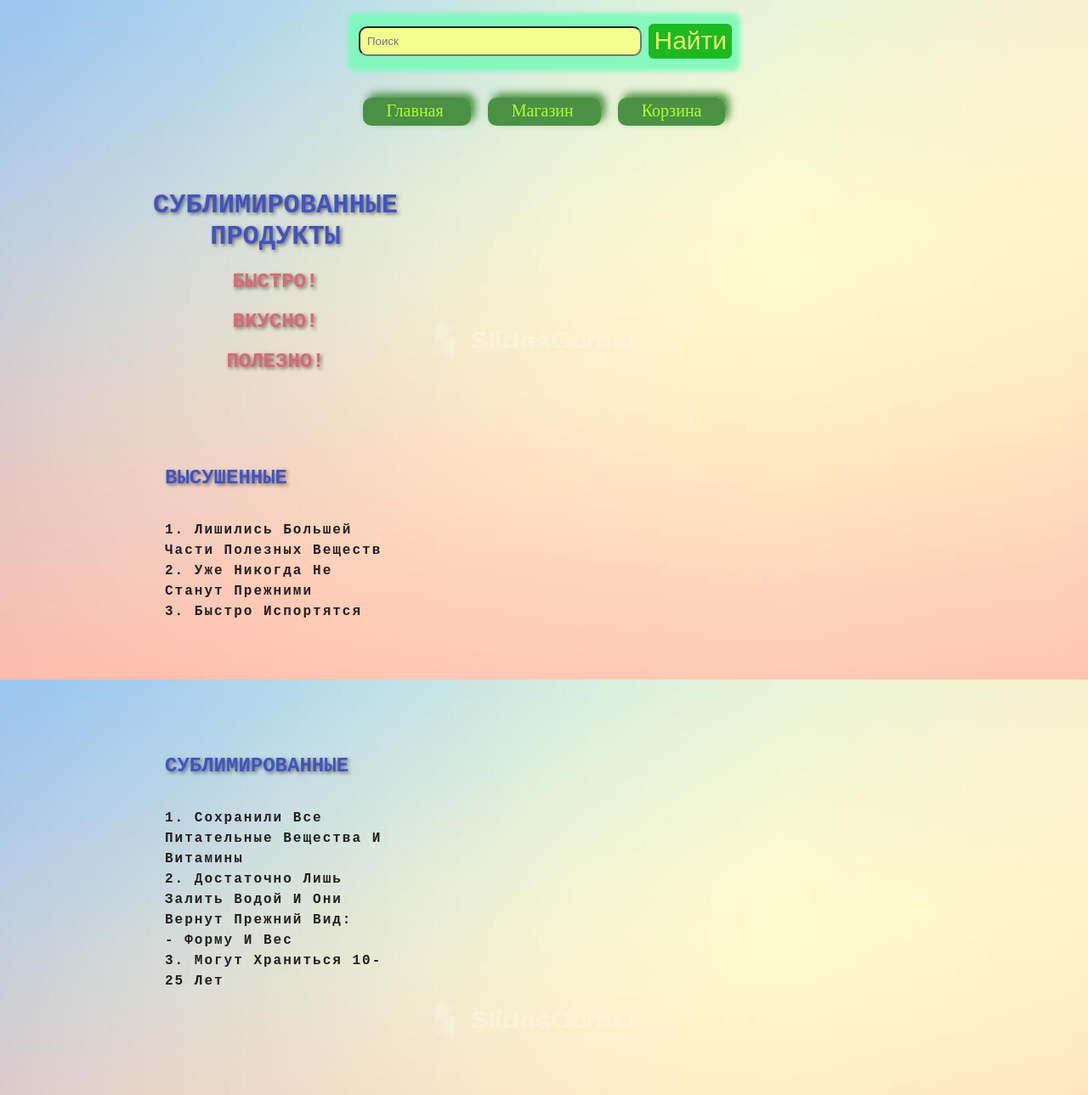
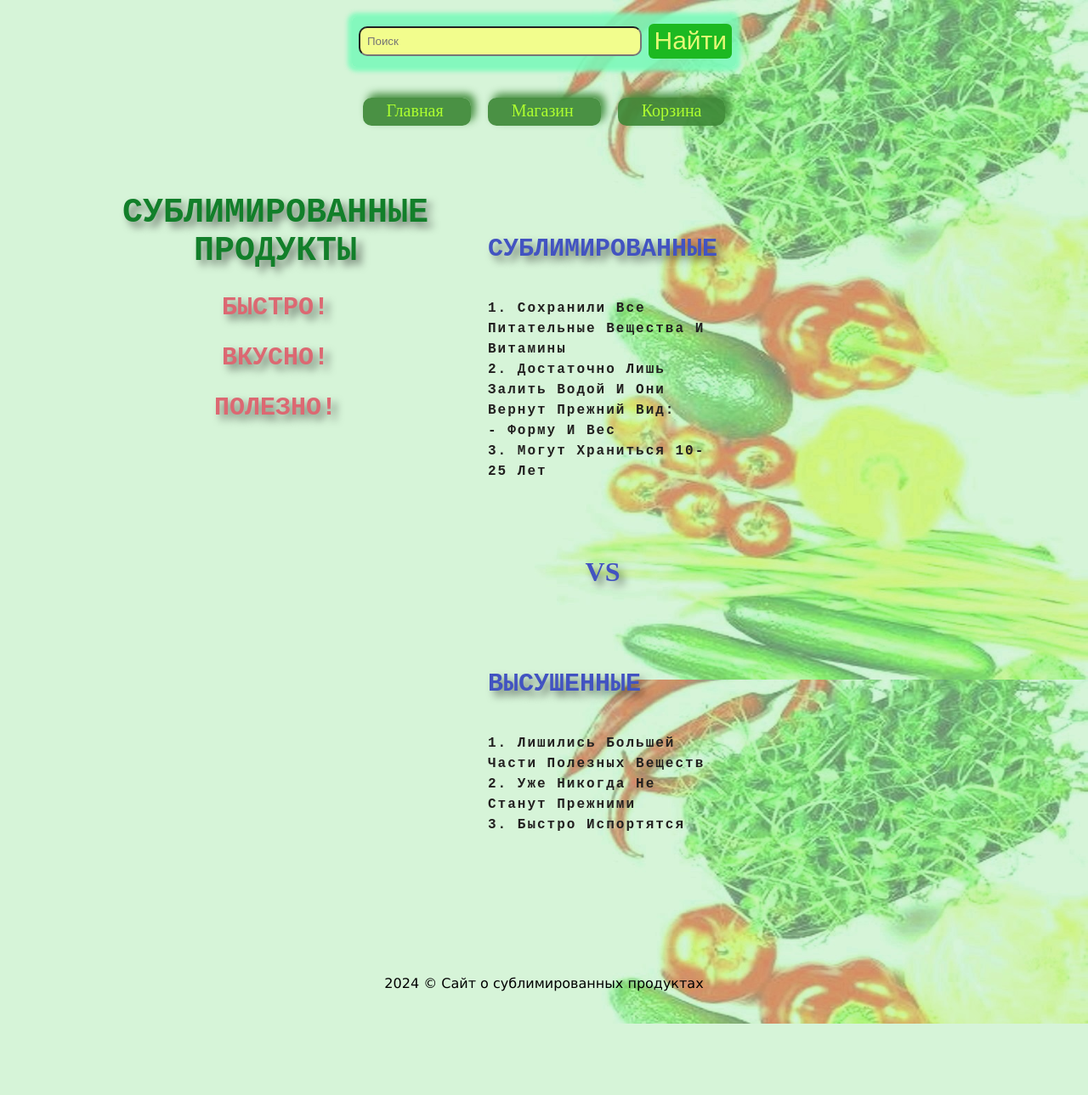
Before and after one commit to Sapronov-Nikolay/sublim, a Django app: page / in a window 1280 px wide. Shown: the top 1289 px of the page at 85% size. After the commit the page ends 1205 px from the top, so only its background shows below. Run offline with Django 5.2, Linux system fonts and the light colour scheme.

Commit message:
Подправили Главную

```diff
--- a/sublim/main/templates/main/privet.html
+++ b/sublim/main/templates/main/privet.html
@@ -15,11 +15,12 @@
 
 <link rel="stylesheet" href="{% static 'main/css/body.css' %}">
 <link rel="shortcut icon" type="image/ico" href="{% static 'img/xmas_icon_260233.ico' %}" />
-<script src="{% static 'main/js/body.js' %}"></script>
 
 
-<body id='bg' style="background-image: url({% static 'main/img/sublimats-VS.jpg' %})">
-</body>
+
+<body id='bg' style="background-image: url({% static 'main/img/fon-tovars.jpeg' %})">
+
+
 
     <div class="container" style="max-width: 1140px;
 margin: 0 auto;
@@ -30,47 +31,29 @@ grid-gap: 20px;">
         <div>
 
             <h1
-            style="text-align:center;font-family: 'Courier New', Courier, monospace;color: #4253c1;text-shadow: 2px 2px 4px rgba(0, 0, 0, 0.5);">
+                style="font-size: 40px;text-align:center;font-family: 'Courier New', Courier, monospace;color: #127f2a;text-shadow: 6px 6px 10px rgba(0, 0, 0, 0.5);">
                 СУБЛИМИРОВАННЫЕ ПРОДУКТЫ</h1>
 
             <h2
-            style="text-align:center;font-family: 'Courier New', Courier, monospace;color: #dc6872;text-shadow: 2px 2px 4px rgba(0, 0, 0, 0.5)">
+                style="font-size: 30px; text-align:center;font-family: 'Courier New', Courier, monospace;color: #dc6872;text-shadow: 6px 6px 10px rgba(0, 0, 0, 0.5)">
                 БЫСТРО!</h2>
             <h2
-            style="text-align:center;font-family: 'Courier New', Courier, monospace;color: #dc6872;text-shadow: 2px 2px 4px rgba(0, 0, 0, 0.5);">
+                style="font-size: 30px;text-align:center;font-family: 'Courier New', Courier, monospace;color: #dc6872;text-shadow: 6px 6px 10px rgba(0, 0, 0, 0.5);">
                 ВКУСНО!</h2>
             <h2
-            style="text-align:center;font-family: 'Courier New', Courier, monospace;color: #dc6872;text-shadow: 2px 2px 4px rgba(0, 0, 0, 0.5)">
+                style="font-size: 30px;text-align:center;font-family: 'Courier New', Courier, monospace;color: #dc6872;text-shadow: 6px 6px 10px rgba(0, 0, 0, 0.5)">
                 ПОЛЕЗНО!</h2>
         </div>
+
+
+        <div style="margin: auto;">
 
             <div class="item" style="grid-column: 1 / -2;
     padding: 50px;
     display: grid;
     align-content: end;">
                 <h2
-            style="font-family: 'Courier New', Courier, monospace;color: #4253c1;text-shadow: 2px 2px 4px rgba(0, 0, 0, 0.5);">
-            ВЫСУШЕННЫЕ</h2>
-        <p class="item_opis" style="font-family: 'Courier New', Courier, monospace;
-        font-style: normal;
-        font-weight: bold;
-        font-size: medium;
-        line-height: normal;
-        text-transform: capitalize;
-        color: #222020;line-height: 1.5;
-  letter-spacing: 2px;">
-            1. Лишились большей части полезных веществ<br>
-            2. Уже никогда не станут прежними<br>
-            3. Быстро испортятся
-        </p>
-
-    </div>
-    <div class="item" style="grid-column: 1 / -2;
-    padding: 50px;
-    display: grid;
-    align-content: end;">
-        <h2
-            style="font-family: 'Courier New', Courier, monospace;color: #4253c1;text-shadow: 2px 2px 4px rgba(0, 0, 0, 0.5);">
+                    style="font-size: 30px;font-family: 'Courier New', Courier, monospace;color: #4253c1;text-shadow: 6px 6px 10px rgba(0, 0, 0, 0.5);">
                     СУБЛИМИРОВАННЫЕ</h2>
 
                 <p class="item_opis" style="font-family: 'Courier New', Courier, monospace;
@@ -87,6 +70,33 @@ grid-gap: 20px;">
                     3. Могут храниться 10-25 лет
                 </p>
             </div>
+            <p></p>
+            <h1 style="text-align:center;color: #4253c1;text-shadow: 6px 6px 10px rgba(0, 0, 0, 0.5);">
+                VS</h1>
+            <p></p>
+            <div class="item" style="grid-column: 1 / -2;
+    padding: 50px;
+    display: grid;
+    align-content: end;">
+                <h2
+                    style="font-size: 30px;font-family: 'Courier New', Courier, monospace;color: #4253c1;text-shadow: 6px 6px 10px rgba(0, 0, 0, 0.5);">
+                    ВЫСУШЕННЫЕ</h2>
+                <p class="item_opis" style="font-family: 'Courier New', Courier, monospace;
+        font-style: normal;
+        font-weight: bold;
+        font-size: medium;
+        line-height: normal;
+        text-transform: capitalize;
+        color: #222020;line-height: 1.5;
+  letter-spacing: 2px;">
+                    1. Лишились большей части полезных веществ<br>
+                    2. Уже никогда не станут прежними<br>
+                    3. Быстро испортятся
+                </p>
+
             </div>
+        </div>
+    </div>
+</body>
 
 {% endblock %}
```
Lines whose indentation alone changed are shown as unchanged.
